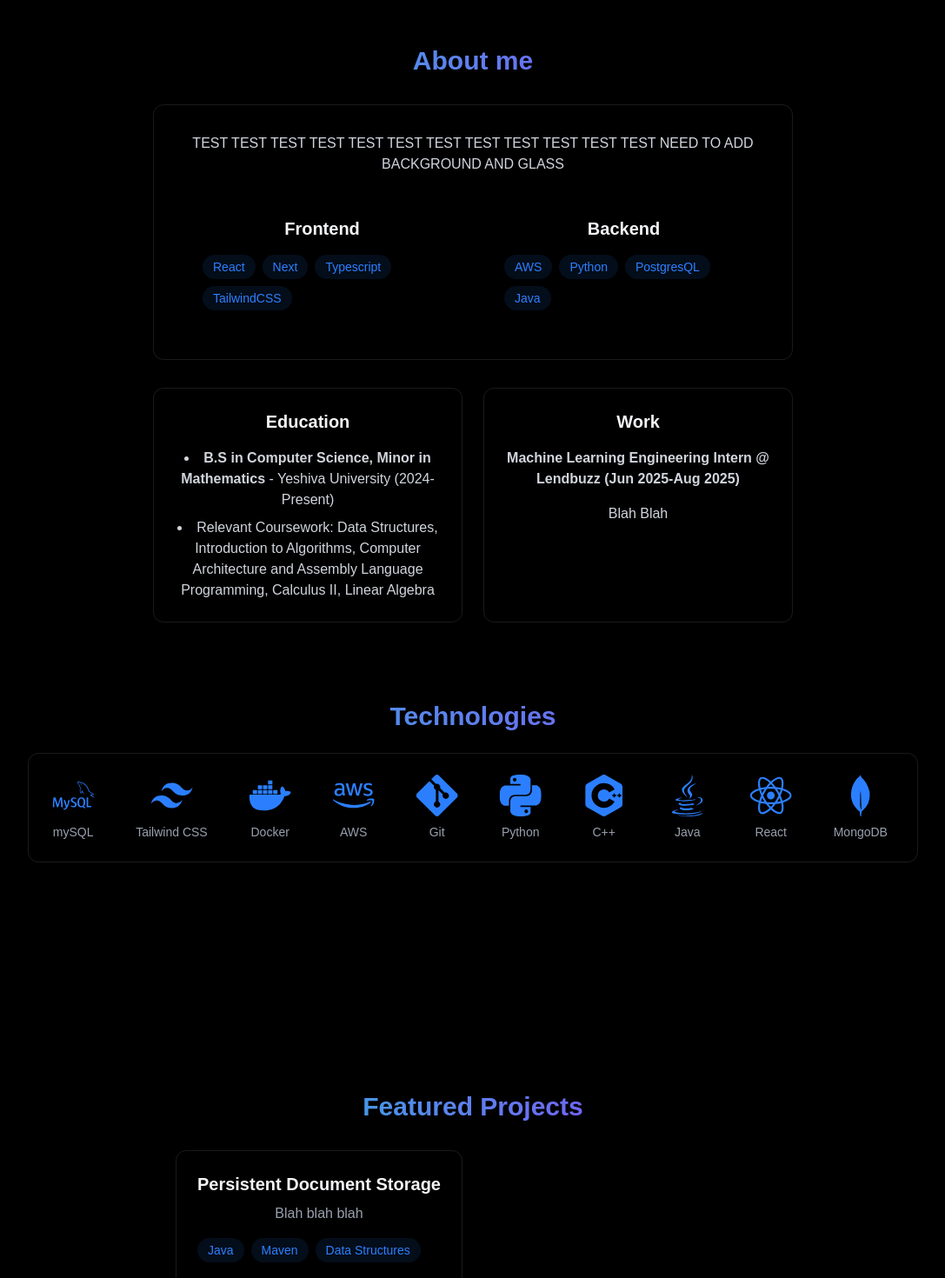
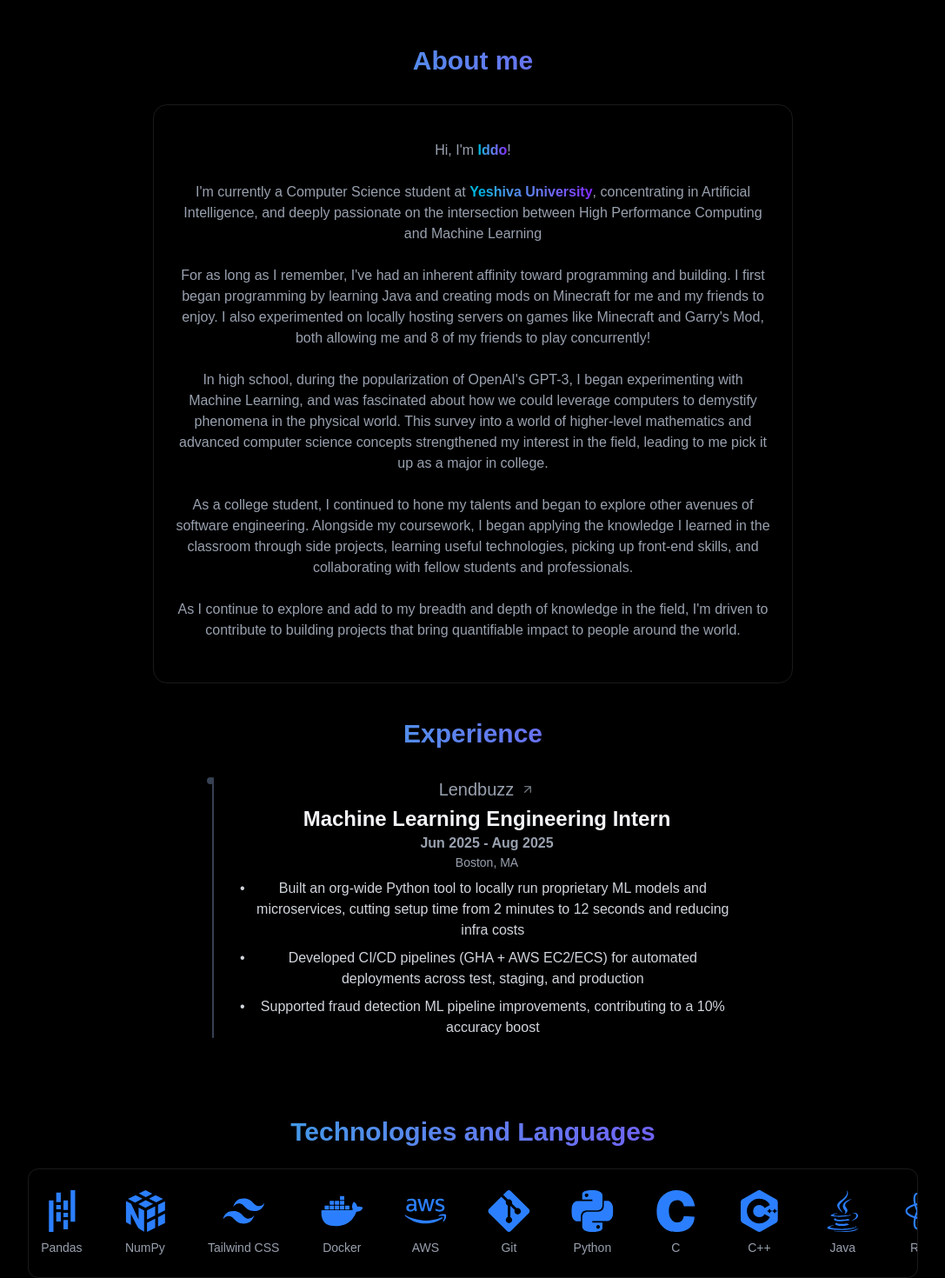
Before and after one commit to iddobarnoon/i-portfolio, a React (Vite) app: page / in a window 1280 px wide. Shown: the part 860-2330 px from the top of the page at 87% size, without its empty margins (96-1183 px from the left). Built offline with nearby package versions, Linux system fonts and the light colour scheme.

Commit message:
V.1.5.0 (#1)
* experience section more clean

* remove uneeded experience and education

* about me changes

```diff
--- a/src/components/TechScrollGallery.jsx
+++ b/src/components/TechScrollGallery.jsx
@@ -1,7 +1,5 @@
 import {
   SiReact,
-  SiNodedotjs,
-  SiExpress,
   SiMongodb,
   SiPostgresql,
   SiTailwindcss,
@@ -12,6 +10,9 @@ import {
   SiMysql,
   SiApachemaven,
   SiAmazonwebservices,
+  SiC,
+  SiPandas,
+  SiNumpy,
 } from "react-icons/si";
 import { useState } from "react";
 import { FaJava } from "react-icons/fa";
@@ -25,11 +26,14 @@ export const TechScrollGallery = () => {
     { icon: SiApachemaven, name: "Maven" },
     { icon: SiPostgresql, name: "PostgreSQL" },
     { icon: SiMysql, name: "mySQL" },
+    { icon: SiPandas, name: "Pandas"},
+    { icon: SiNumpy, name: "NumPy"},
     { icon: SiTailwindcss, name: "Tailwind CSS" },
     { icon: SiDocker, name: "Docker" },
     { icon: SiAmazonwebservices, name: "AWS" },
     { icon: SiGit, name: "Git" },
     { icon: SiPython, name: "Python" },
+    { icon: SiC, name: "C"},
     { icon: SiCplusplus, name: "C++" },
     { icon: FaJava, name: "Java" },
   ];
@@ -38,7 +42,7 @@ export const TechScrollGallery = () => {
     <section className="py-2.5 px-4">
       <div className="max-w-5xl mx-auto">
         <h2 className="text-3xl font-bold mb-6 bg-gradient-to-r from-cyan-500 to-violet-600 bg-clip-text text-transparent text-center">
-          Technologies
+          Technologies and Languages
         </h2>
         <div
           className="relative overflow-hidden rounded-xl border border-white/10 hover:border-blue-500/30 hover:shadow-[0_2px_8px_rgba(59,130,246,0.1)] transition-all p-6"
--- a/src/components/sections/About.jsx
+++ b/src/components/sections/About.jsx
@@ -1,66 +1,98 @@
 import { RevealOnScroll } from "../RevealOnScroll";
 
 export const About = () => {
-    const frontendSkills = ["React", "Next", "Typescript", "TailwindCSS"];
-    const backendSkills = ["AWS", "Python", "PostgresQL", "Java"]
+    // const frontendSkills = ["React", "Next", "Typescript", "TailwindCSS"];
+    // const backendSkills = ["AWS", "Python", "PostgresQL", "Java"];
+
+    const experiences = [
+        {
+            company: "Lendbuzz",
+            companyLink: "https://lendbuzz.com",
+            role: "Machine Learning Engineering Intern",
+            period: "Jun 2025 - Aug 2025",
+            country: "Boston, MA",
+            description: [
+                "Built an org-wide Python tool to locally run proprietary ML models and microservices, cutting setup time from 2 minutes to 12 seconds and reducing infra costs",
+                "Developed CI/CD pipelines (GHA + AWS EC2/ECS) for automated deployments across test, staging, and production",
+                "Supported fraud detection ML pipeline improvements, contributing to a 10% accuracy boost"
+            ]
+        }
+    ];
 
     return (
         <section id="about" className="min-h-screen flex items-center justify-center py-20">
             <RevealOnScroll>
             <div className="max-w-3xl mx-auto px-4">
                 <h2 className="text-3xl font-bold mb-8 bg-gradient-to-r from-cyan-500 to-violet-600 bg-clip-text text-transparent text-center">About me</h2>
-                <div className="glass rounded-xl p-8 border-white/10 border hover:-translate-y-1 transition-all">
-                    <p className="text-gray-300 mb-6">
-                        TEST TEST TEST TEST TEST TEST
-                        TEST TEST TEST TEST TEST TEST NEED TO ADD BACKGROUND AND GLASS
-                    </p>
-
-                    <div className="grid grid-cols-1 md:grid-cols-2 gap-6">
-                        <div className="rounded-xl p-6 hover:-translate-y-1 transition-all">
-                            <h3 className="text-xl font-bold mb-4"> Frontend </h3>
-                            <div className="flex flex-wrap gap-2">
-                                {frontendSkills.map((tech) => (
-                                    <span className="bg-blue-500/10 text-blue-500 py-1 px-3 rounded-full text-sm hover:bg-blue-500/20 hover:shadow-[0_2px_8px_rgba(59,130,2246,0.2)] transition">
-                                        {tech}
-                                    </span>
-
-
-                                ))}
-                            </div>
-                        </div>
-
-                        <div className="rounded-xl p-6 hover:-translate-y-1 transition-all">
-                            <h3 className="text-xl font-bold mb-4"> Backend </h3>
-                            <div className="flex flex-wrap gap-2">
-                                {backendSkills.map((tech) => (
-                                    <span className="bg-blue-500/10 text-blue-500 py-1 px-3 rounded-full text-sm hover:bg-blue-500/20 hover:shadow-[0_2px_8px_rgba(59,130,2246,0.2)] transition">
-                                        {tech}
-                                    </span>
-
-
-                                ))}
-                            </div>
-                        </div>
+                <div className="glass rounded-2xl p-6 border-white/10 border hover:-translate-y-1 transition-all text-m text-gray-400 mb-10">
+                    <div className="mt-4 mb-4">
+                        <p className="mb-6">
+                        Hi, I'm <strong className="bg-gradient-to-r from-cyan-500 to-violet-600 bg-clip-text text-transparent">Iddo</strong>!
+                        </p>
+                        <p className="mb-6">I'm currently a Computer Science student at <strong className="bg-gradient-to-r from-cyan-500 to-violet-600 bg-clip-text text-transparent">Yeshiva University</strong>,
+                        concentrating in Artificial Intelligence, and deeply passionate on the intersection between High Performance Computing and Machine Learning
+                        </p>
+                        <p className="mb-6">For as long as I remember, I've had an inherent affinity toward programming and building. I first began programming by learning Java and creating mods on Minecraft for me and my friends to enjoy. I also experimented on locally hosting servers on games like Minecraft and Garry's Mod, both allowing me and 8 of my friends to play concurrently! </p>
+                        <p className="mb-6">In high school, during the popularization of OpenAI's GPT-3, I began experimenting with Machine Learning, and was fascinated about how we could leverage computers to demystify phenomena in the physical world. This survey into a world of higher-level mathematics and advanced computer science concepts strengthened my interest in the field, leading to me pick it up as a major in college.</p>
+                        <p className="mb-6">As a college student, I continued to hone my talents and began to explore other avenues of software engineering. Alongside my coursework, I began applying the knowledge I learned in the classroom through side projects, learning useful technologies, picking up front-end skills, and collaborating with fellow students and professionals. </p>
+                        <p className="mb-6">As I continue to explore and add to my breadth and depth of knowledge in the field, I'm driven to contribute to building projects that bring quantifiable impact to people around the world.</p>
                     </div>
                 </div>
 
-                <div className="grid grid-cols-1 md:grid-cols-2 gap-6 mt-8">
-                    <div className="p-6 rounded-xl border-white/10 border hover:-translate-y-1 transition-all">
-                        <h3 className="text-xl font-bold mb-4">Education</h3>
-                        <ul list-disc className="list-disc list-inside text-gray-300 space-y-2">
-                            <li>
-                                <strong> B.S in Computer Science, Minor in Mathematics</strong> - Yeshiva University (2024-Present)
-                            </li>
-                            <li>Relevant Coursework: Data Structures, Introduction to Algorithms, Computer Architecture and Assembly Language Programming, Calculus II, Linear Algebra</li>
-                        </ul>
-                    </div>
-                    <div className="p-6 rounded-xl border-white/10 border hover:-translate-y-1 transition-all">
-                        <h3 className="text-xl font-bold mb-4">Work</h3>
-                        <div className="space-y-4 text-gray-300">
-                            <h4 className="font-semibold"> Machine Learning Engineering Intern @ Lendbuzz (Jun 2025-Aug 2025)</h4>
-                            <p>Blah Blah</p>
+
+                <h2 className="text-3xl font-bold mb-8 bg-gradient-to-r from-cyan-500 to-violet-600 bg-clip-text text-transparent text-center">Experience </h2>
+                <div className="flex justify-center items-center w-full mt-8">
+                    <div className="w-[600px] mx-auto">
+                        {experiences.map((exp, index) => (
+                        <div
+                            key={index}
+                            className="relative pl-8 before:content-[''] before:absolute before:left-0 before:top-0 before:w-[2px] before:h-full before:bg-gray-700 before:rounded-full"
+                        >
+                            <div
+                                className={`absolute -left-1.5 top-0 w-2 h-2 bg-gray-700 rounded-full`}
+                            />
+                            <div className="text-gray-400 text-xl mb-1">
+                                {exp.companyLink ? (
+                                    <a
+                                        href={exp.companyLink}
+                                        target="_blank"
+                                        rel="noopener noreferrer"
+                                        className="group inline-flex items-center gap-2 font-medium hover:text-blue-400 transition-colors duration-200"
+                                    >
+                                        {exp.company}
+                                        <svg
+                                            xmlns="http://www.lendbuzz.com"
+                                            width="16"
+                                            height="16"
+                                            viewBox="0 0 24 24"
+                                            fill="none"
+                                            stroke="currentColor"
+                                            strokeWidth="2"
+                                            strokeLinecap="round"
+                                            strokeLinejoin="round"
+                                            className="opacity-70 group-hover:opacity-100 transition-opacity duration-200"
+                                        >
+                                            <path d="M7 17l9.2-9.2M17 17V7H7"/>
+                                        </svg>
+                                    </a>
+                                ) : (
+                                    exp.company
+                                )}
+                            </div>
+                            <p className="text-2xl font-semibold">{exp.role}</p>
+                            <p className="text-gray-400 font-semibold">{exp.period}</p>
+                            {exp.country && <p className="text-gray-400 text-sm">{exp.country}</p>}
+                            <ul className="mt-2 space-y-2 text-gray-300">
+                                {exp.description.map((bullet, bulletIndex) => (
+                                    <li key={bulletIndex} className="flex items-start">
+                                        <span className="mr-2">•</span>
+                                        <span>{bullet}</span>
+                                    </li>
+                                ))}
+                            </ul>
                         </div>
-                    </div>
+                    ))}
+                </div>
                 </div>
             </div>
             </RevealOnScroll>
--- a/src/components/sections/Home.jsx
+++ b/src/components/sections/Home.jsx
@@ -8,7 +8,7 @@ export const Home = () => {
             <h1 className="text-5xl md:text7xl font-bold mb-6 bg-gradient-to-r from-cyan-500 to-purple-600 bg-clip-text text-transparent leading-right animate-gradient">
                 Hi, I'm Iddo.
             </h1>
-            <p className="tex-gray-400 text-lg mb-8 max-w-lg mx-auto">TEST TEST TEST TEST TEST TEST TEST TEST TEST TEST TEST TEST TEST TEST TEST </p>
+            <p className="text-gray-400 text-lg font-semibold mb-8 max-w-lg mx-auto">Software Engineer | Computer Science @ Yeshiva University</p>
             <div className="flex justify-center space-x-4">
                 <a href="#projects" className="bg-blue-500 text-white py-3 px-6 rounded font-medium transition relative overflow-hidden hover:-translate-y-0.5 hover:shadow-[0_0_15px_rgba(59,130,247,0.4)]">View Projects</a>
                 <a href="#contact" className="border border-blue-500/50 text-blue-500 py-3 px-6 rounded font-medium transition-all duration-200 hover:-translate-y-0.5 hover:shadow-[0_0_15px_rgba(59,130,247,0.2)] hover:bg-blue-500/10">Contact Me</a>
--- a/src/components/sections/Projects.jsx
+++ b/src/components/sections/Projects.jsx
@@ -10,9 +10,9 @@ export const Projects = () => {
 
                     <div className="p-6 rounded-xl border border-white/10 hover:-translate-y-1 hover:border-blue-500/30 hover:shadow-[0_2px_8px_rgba(59,130,246,0.1)] transition-all">
                         <h3 className="text-xl font-bold mb-2">Persistent Document Storage</h3>
-                        <p className="text-gray-400 mb-4">Blah blah blah</p>
+                        <p className="text-gray-400 mb-4">A lightweight, persistent document storage system with creation, deletion, undo, search, search-by-prefix features</p>
                         <div className="flex flex-wrap gap-2 mb-4">
-                            {["Java", "Maven", "Data Structures"].map((tech, key) => (
+                            {["Java", "Maven", "Data Structures", "GSON"].map((tech, key) => (
                                 <span className="bg-blue-500/10 text-blue-500 py-1 px-3 rounded-full text-sm hover:bg-blue-500/20 hover:shadow-[0_2px_8px_rgba(59,130,246,0.2)] transition">
                                         {tech}
                                     </span>
```
